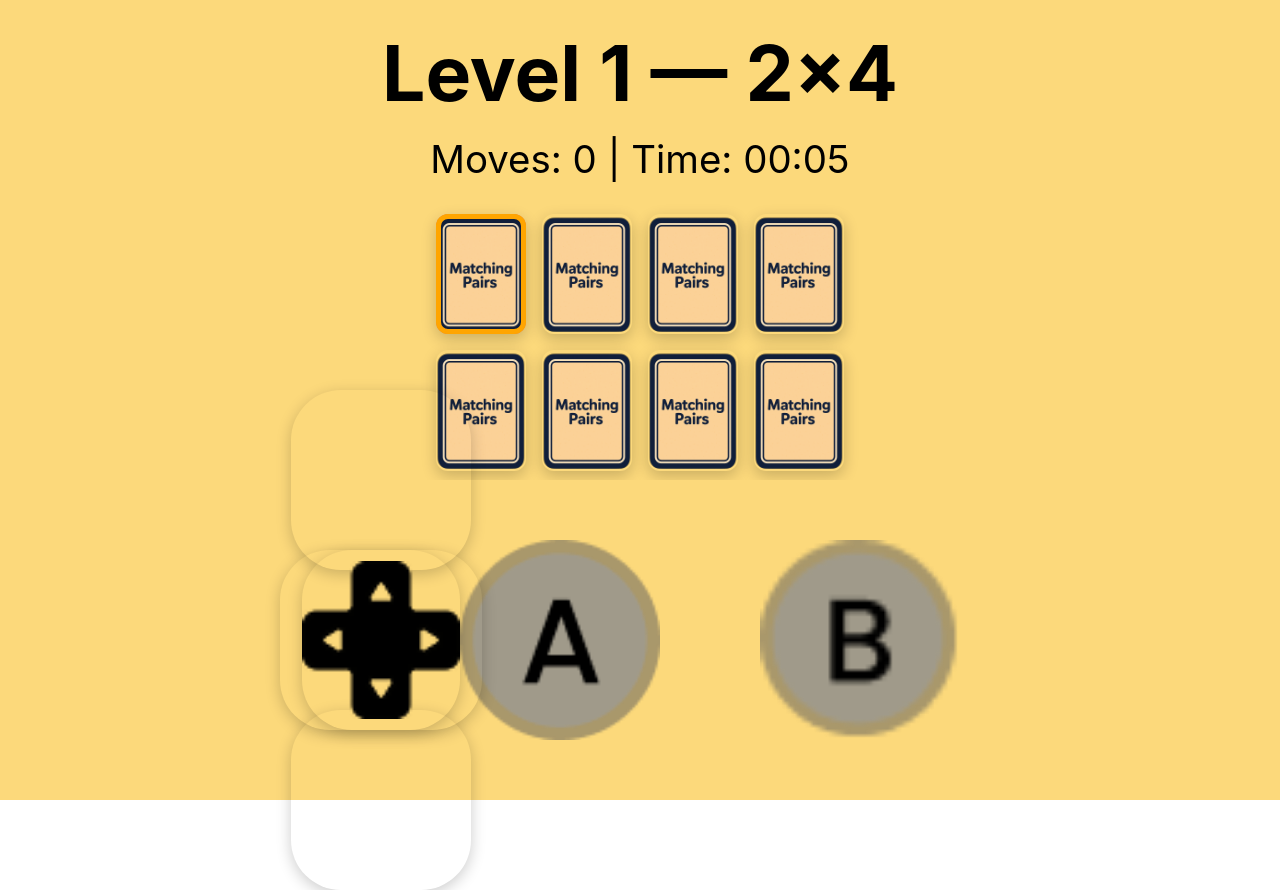
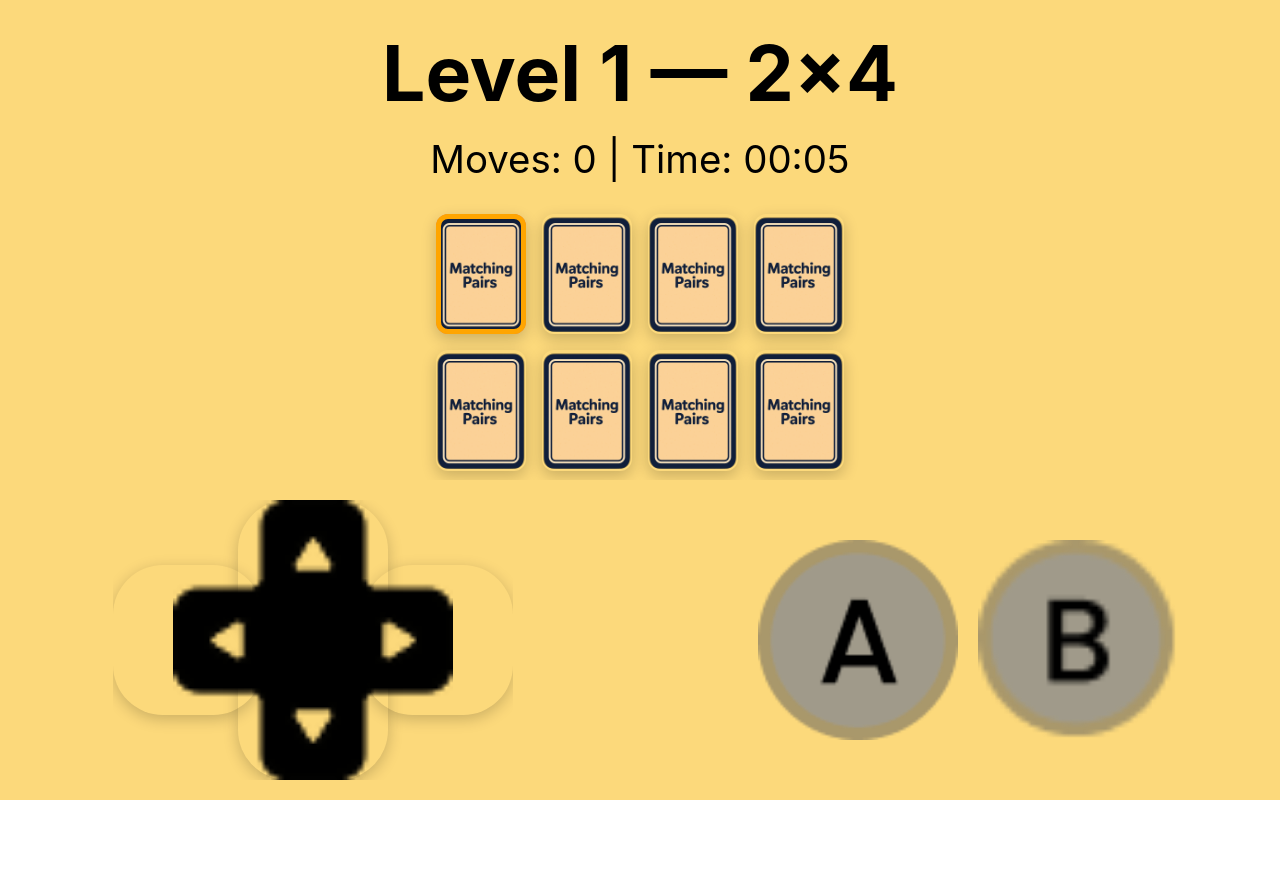
Before and after one commit to MikeQih/senior-connect-app, a React (Vite) app: page /game/matchingpairs in a window 1280 px wide. After the commit the page ends 800 px from the top, so only its background shows below. Built offline with nearby package versions, Linux system fonts and the light colour scheme.

Commit message:
Update Hardware.css

```diff
--- a/src/hardware/Hardware.css
+++ b/src/hardware/Hardware.css
@@ -6,33 +6,38 @@
   padding: 20px;
   height: 100%;
   background-color: #FCD97B;
-  padding-right: 25%;
+  padding-right: 8%;
 }
 
 .dpad-container {
   position: relative;
-  width: 500px;
-  height: 500px;
+  width: 400px;
+  height: 400px;
+  max-width: 100%;
+  max-height: 100%;
+  overflow: hidden;
   display: flex;
   justify-content: center;
   align-items: center;
-  margin-left: 30%;
+  margin-left: 8%;
 }
 
 .dpad-base {
+  max-width: 100%;
+  max-height: 100%;
+  width: 100%;
+  height: 100%;
+  object-fit: contain;
+  pointer-events: none;
+  position: absolute;
+  inset: 0;
+}
+
+
+.knob-base {
   position: absolute;
   width: 100%;
   height: 100%;
-  object-fit: contain;
-  transform: translate(0, 0);
-  user-select: none;
-  pointer-events: none;
-}
-
-.knob-base {
-  position: absolute;
-  width: 800px;
-  height: 800px;
   object-fit: contain;
   user-select: none;
   pointer-events: none;
@@ -40,18 +45,18 @@
 
 .knob-hitbox {
   position: absolute;
-  width: 800px;
-  height: 800px;
+  width: 100%;
+  height: 100%;
   border-radius: 50%;
   top: 50%;
   left: 50%;
   transform: translate(-50%, -50%);
-  background: rgba(255, 0, 0, 0); /* invisible */
+  background: rgba(255, 0, 0, 0);
   cursor: grab;
-  z-index: 99999;   /* <-- IMPORTANT */
-  pointer-events: auto; /* <-- IMPORTANT */
+  z-index: 99999;
+  pointer-events: auto;
+  touch-action: none;
 }
-
 
 .zone {
   position: absolute;
@@ -65,38 +70,38 @@
   top: 0;
   left: 50%;
   transform: translateX(-50%);
-  width: 180px;
-  height: 180px;
+  width: 150px;
+  height: 150px;
 }
 
 .zone.down {
   bottom: 0;
   left: 50%;
   transform: translateX(-50%);
-  width: 180px;
-  height: 180px;
+  width: 150px;
+  height: 150px;
 }
 
 .zone.left {
   left: 0;
   top: 50%;
   transform: translateY(-50%);
-  width: 180px;
-  height: 180px;
+  width: 150px;
+  height: 150px;
 }
 
 .zone.right {
   right: 0;
   top: 50%;
   transform: translateY(-50%);
-  width: 180px;
-  height: 180px;
+  width: 150px;
+  height: 150px;
 }
 
 .ab-container {
   display: flex;
   flex-direction: row;
-  gap: 100px;
+  gap: 20px;
   align-items: center;
 }
 
```
